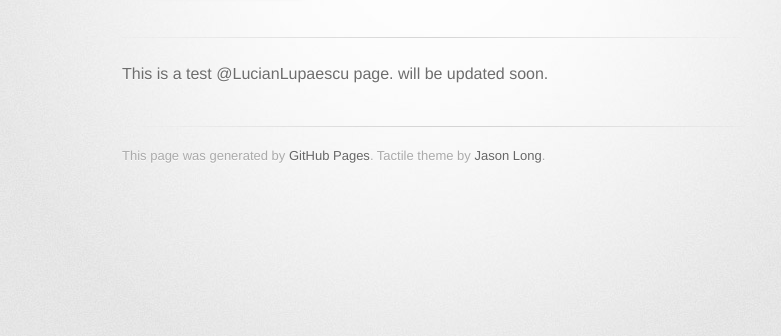
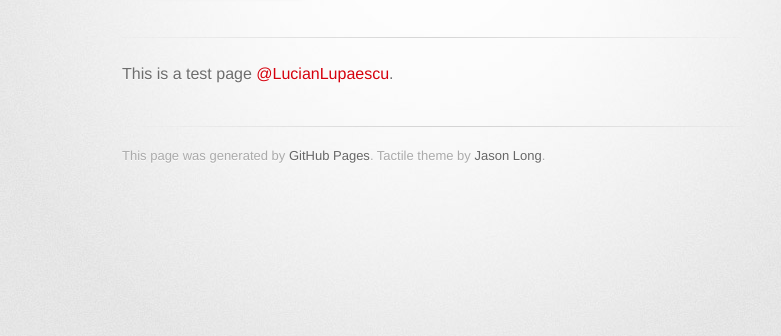
Before and after one commit to LucianLupaescu/lucianlupaescu.github.io, a plain HTML site: page index.html in a window 1280 px wide. Shown: the part 178-514 px from the top of the page, without its empty margins (208-989 px from the left). Drawn offline with Linux system fonts and the light colour scheme; a web font is replaced by a local one.

Commit message:
Update index.html

```diff
--- a/index.html
+++ b/index.html
@@ -29,8 +29,7 @@
         <hr>
 
         <section id="main_content">
-          <p>This is a test @LucianLupaescu page.
-will be updated soon.</p>
+          <p>This is a test page <a href="https://github.com/lucianlupaescu" class="user-mention">@LucianLupaescu</a>.</p>
         </section>
 
         <footer>
```
